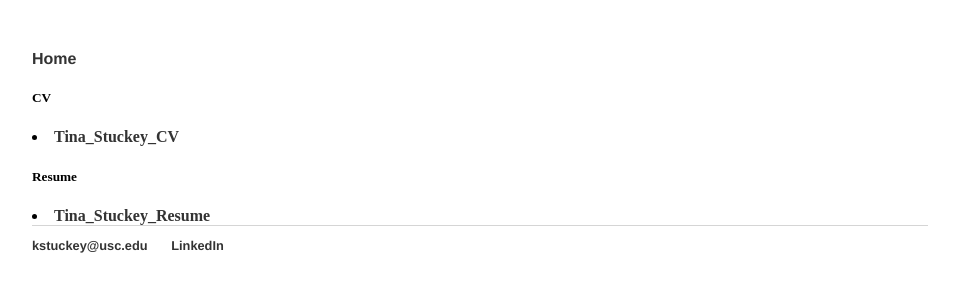
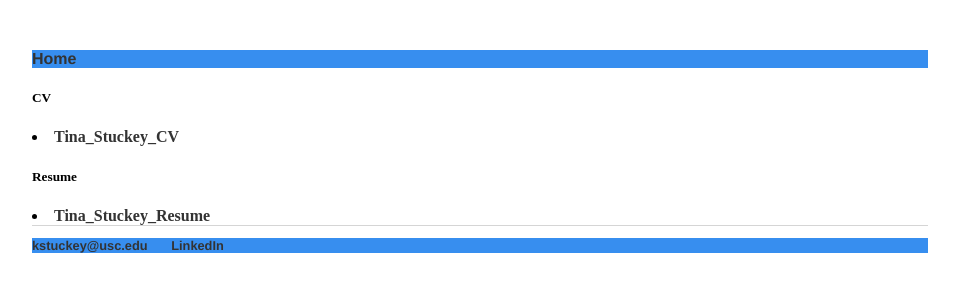
Before and after one commit to kstuckey0/kstuckey0.github.io, a Jekyll site: the page cv/index.html, which Jekyll copies as it is, in a window 1280 px wide. Shown: the top 300 px of the page, without its empty margins (160-1119 px from the left). Built offline with Jekyll 4.4.1, drawn with Linux system fonts in a browser that asks for light colours.

Commit message:
Update main.css

```diff
--- a/css/main.css
+++ b/css/main.css
@@ -7,7 +7,7 @@ nav ul, footer ul {
     padding: 0px;
     list-style: none;
     font-weight: bold;
-    color: #378EEF;
+    background-color: #378EEF;
 }
 nav ul li, footer ul li {
     display: inline;
```
